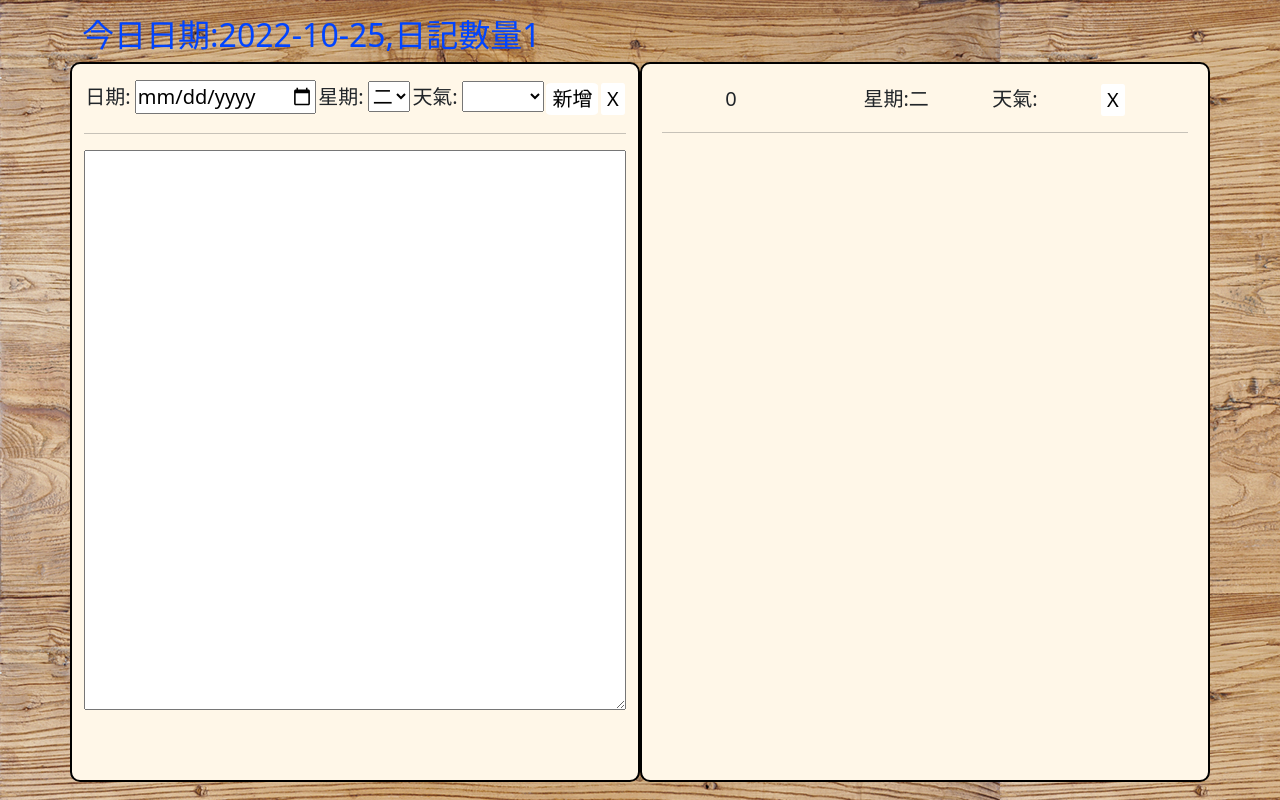
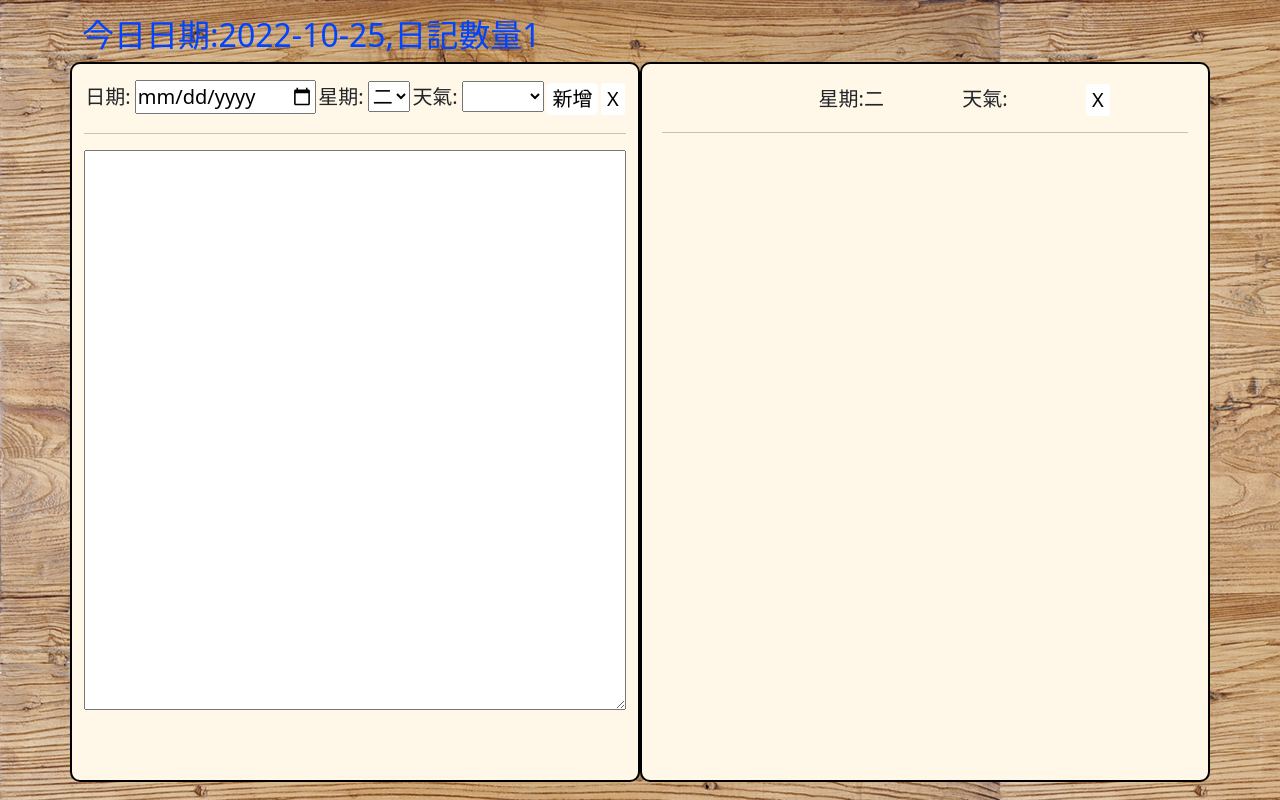
Before and after one commit to ZKMeteor/Sideproject, a plain HTML site: page diary.html in a window 1280 px wide. Both pictures are taken after a click on the button "新增". Drawn offline with nearby package versions, Linux system fonts and the light colour scheme.

Commit message:
fix diarymunber >0

```diff
--- a/diary.html
+++ b/diary.html
@@ -15,6 +15,7 @@
 </head>
 <body>
 <div class="Full container mt-3">
+<div id="addclick" style="display:none">{{addclick}}</div>
     <h2>今日日期:{{nowdate}},日記數量{{addclick}}</h2>
     <div class="row row-cols-lg-2 " >
         <div class="diary ">
@@ -54,7 +55,7 @@
                     </div>
             </div>
             <hr>
-            <div >
+            <div>
                 <textarea class="content"id="content"></textarea>
             </div>
         </div>
@@ -100,6 +101,7 @@
     console.log(YWDate,nowday,);
     // v-blind:單向輸出 簡寫 :  v-model:雙向輸出-->使用在表單上  簡寫 v-model=""
 
+
     const vm = new Vue({
         el:'.Full',  //el選擇 div  的id或class
         data:{       //儲存數據
@@ -110,20 +112,21 @@
         methods:{   //函數
             del(number){
                 listarr.splice(listarr.lenth,1);
-                this.addclick--
+                if (this.addclick > 0){
+                    this.addclick--;
+                }
                 render();
             },
             addplus(){
-                this.addclick++
+                this.addclick++;
+                console.log(vm.addclick);
             }
         },
         computed:{      //計算
-
         }
-
     })
-    let diarynum = vm.addclick;
-    console.log(diarynum,vm.addclick);
+    const diarynum = vm.addclick;
+/*     console.log(diarynum,vm.addclick); */
 </script>
 
 
--- a/diary.js
+++ b/diary.js
@@ -5,7 +5,7 @@ const content = document.getElementById('content')
 const del = document.getElementById('del')
 const add = document.getElementById('add')
 const list = document.getElementById('list')
-const num = 0
+const addclick = document.getElementById('addclick')
 const listarr = []
 
 
@@ -15,11 +15,10 @@ function render(){
         html = html + `
         <div id="arr">
             <div id = flex>
-                <span>${diarynum}</span>
                 <span>${arry.date}</span>
                 <span>星期:${arry.week}</span>
                 <span>天氣:${arry.weather}</span>
-                <button id="del" class="del" v-on:click="del()">X</button>
+                <button id="del" class="del" @click="del()">X</button>
             </div>
                 <p>${arry.content}<p>
                 <hr>
@@ -31,7 +30,7 @@ function render(){
         weather.value = '';
         content.value = '';
     })
-    list.innerHTML = html
+    list.innerHTML = html;
 
 
 
@@ -39,7 +38,6 @@ function render(){
 
 add.addEventListener('click',function (){
     listarr.unshift({
-         num:diarynum.value,
          date:date.value,
          week:week.value,
          weather:weather.value,
```
